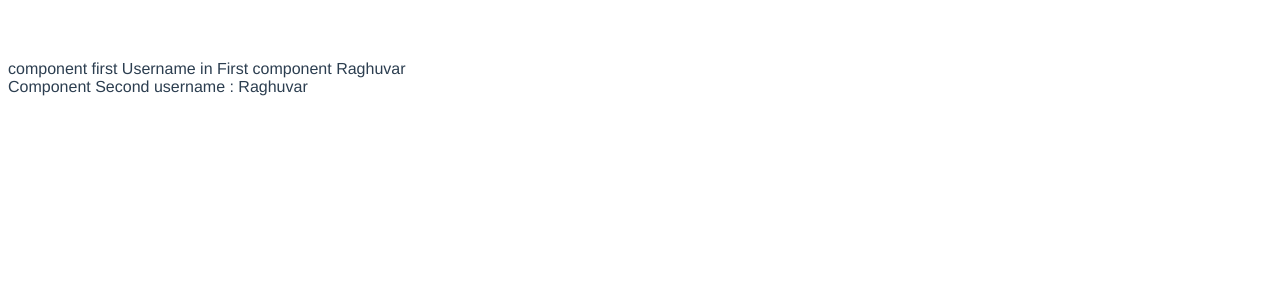
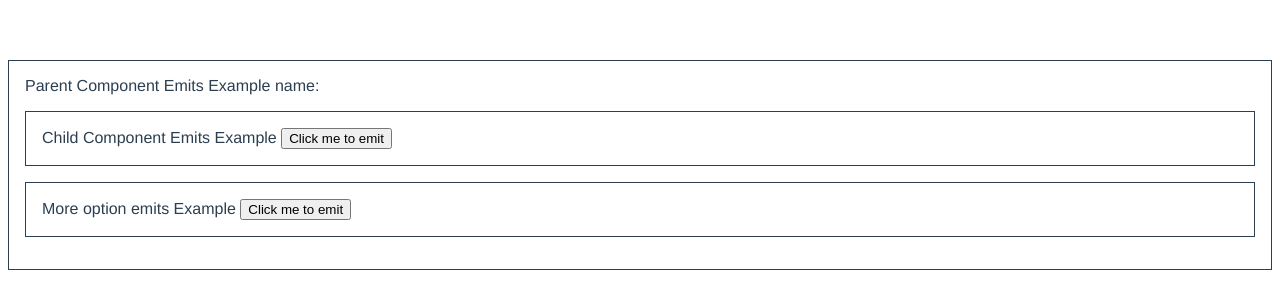
Before and after one commit to codewithraghuvar/vue3-tutorials, a Vue app: page / in a window 1280 px wide. Shown: the top 300 px of the page. Built offline with nearby package versions, Linux system fonts and the light colour scheme.

Commit message:
emit event

```diff
--- a/src/App.vue
+++ b/src/App.vue
@@ -1,7 +1,8 @@
 <template>
+
+  <emitParentComponent/>
+  <!--
   <componentFirst/>
-
-  <!--
   <componentA/>
   <parentComponent/>
   <watcherThree/>
@@ -33,9 +34,10 @@ import watcherTwo from './components/watchers/watcher-two.vue';
 import watcherThree from './components/watchers/watcher-three.vue';
 import parentComponent from './components/props/parent-component.vue';
 import componentA from './components/provide-inject/component-a.vue';
+import componentFirst from './components/provide-inject/component-first.vue';
 */
+import emitParentComponent from './components/emits/emit-parent-component.vue';
 
-import componentFirst from './components/provide-inject/component-first.vue';
 
 export default {
   name: 'App',
@@ -52,10 +54,12 @@ export default {
     watcherTwo,
     watcherThree,
     parentComponent,
-    componentA
+    componentA,
+    componentFirst
     */
+    emitParentComponent
 
-    componentFirst
+
 
   }
 }
@@ -69,7 +73,7 @@ export default {
   color: #2c3e50;
   margin-top: 60px;
 }
-.full-border {
+.full-border ,.border-grey {
  border: 1px solid #2c3e50;
  padding: 1rem;
  margin:1rem 0;
--- /dev/null
+++ b/src/components/emits/emit-child-component.vue
@@ -0,0 +1,23 @@
+<template>
+    <div  class="border-grey">
+        Child Component Emits Example
+        <button @click="$emit('emitData','raghuvar')">Click me to emit</button>
+
+    </div>
+</template>
+<script>
+export default {
+    name: 'emitChildComponent',
+    components : {
+
+    },
+    emits:['emitData'] ,
+    data() {
+        return {
+
+        }
+    }
+}
+</script>
+<style>
+</style>
--- /dev/null
+++ b/src/components/emits/emit-more-option.vue
@@ -0,0 +1,27 @@
+<template>
+    <div  class="border-grey">
+        More option emits Example
+        <button @click="$emit('emitUser','Anshul')">Click me to emit</button>
+
+    </div>
+</template>
+<script>
+export default {
+    name: 'emitChildComponent',
+    components : {
+
+    },
+    emits:{
+        emitUser: (name) => {
+            return name;
+        }
+    },
+    data() {
+        return {
+
+        }
+    }
+}
+</script>
+<style>
+</style>
--- /dev/null
+++ b/src/components/emits/emit-parent-component.vue
@@ -0,0 +1,35 @@
+<template>
+    <div class="border-grey">
+       Parent Component Emits Example
+       name: {{ name }}
+        <emitChildComponent @emitData = "emitDataParent"/>
+        <emitMoreOption @emitUser="emitUserData"/>
+    </div>
+</template>
+<script>
+import emitChildComponent from './emit-child-component.vue';
+import emitMoreOption from './emit-more-option.vue';
+export default {
+    name: 'emitParentComponent',
+    components : {
+        emitChildComponent,
+        emitMoreOption
+    },
+    data() {
+        return {
+            name: ''
+        }
+    },
+    methods:{
+        emitDataParent(value){
+            this.name = value
+            console.log('call emit in parent =' + value)
+        },
+        emitUserData(value) {
+            console.log('value of user data = '+ value)
+        }
+    }
+}
+</script>
+<style>
+</style>
```
